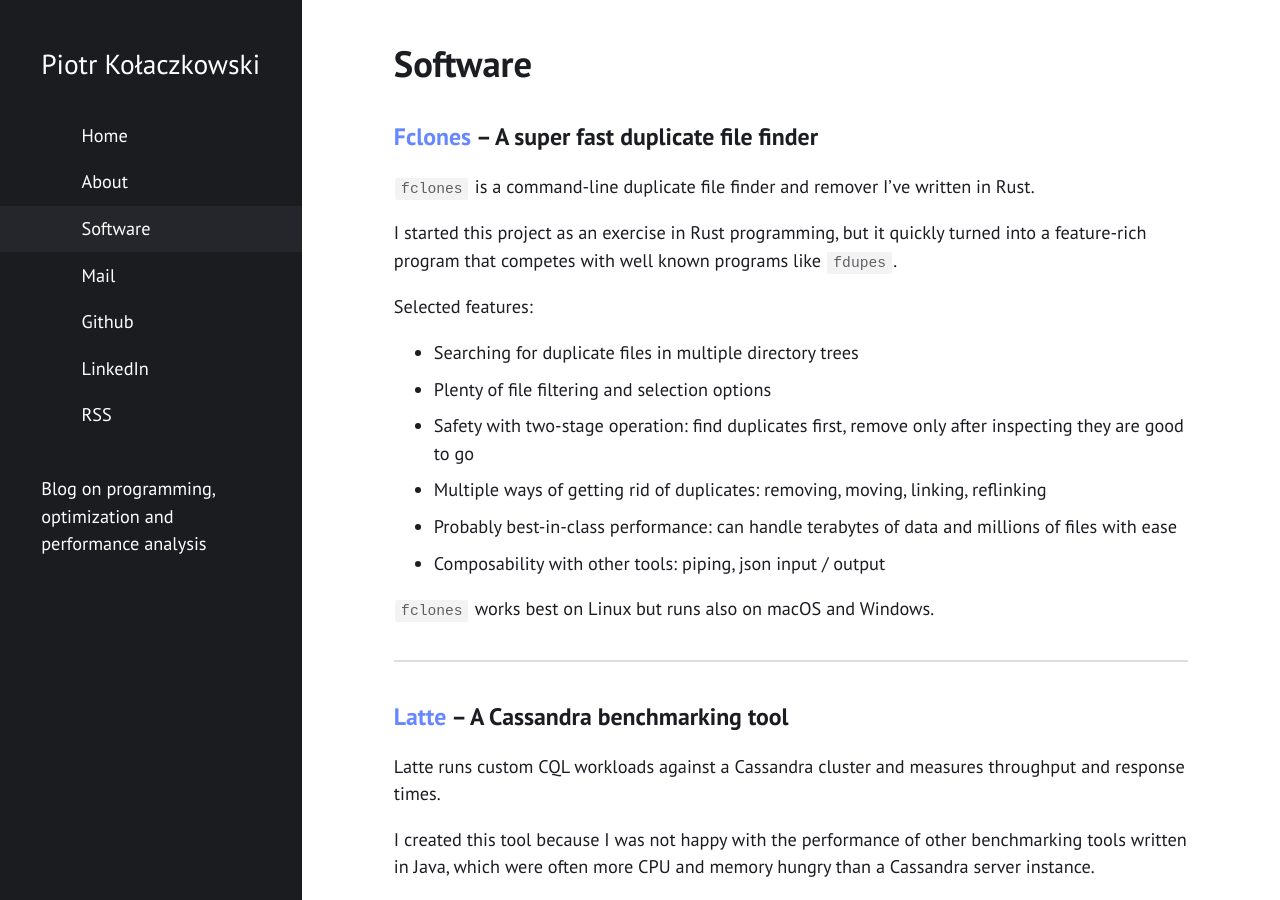
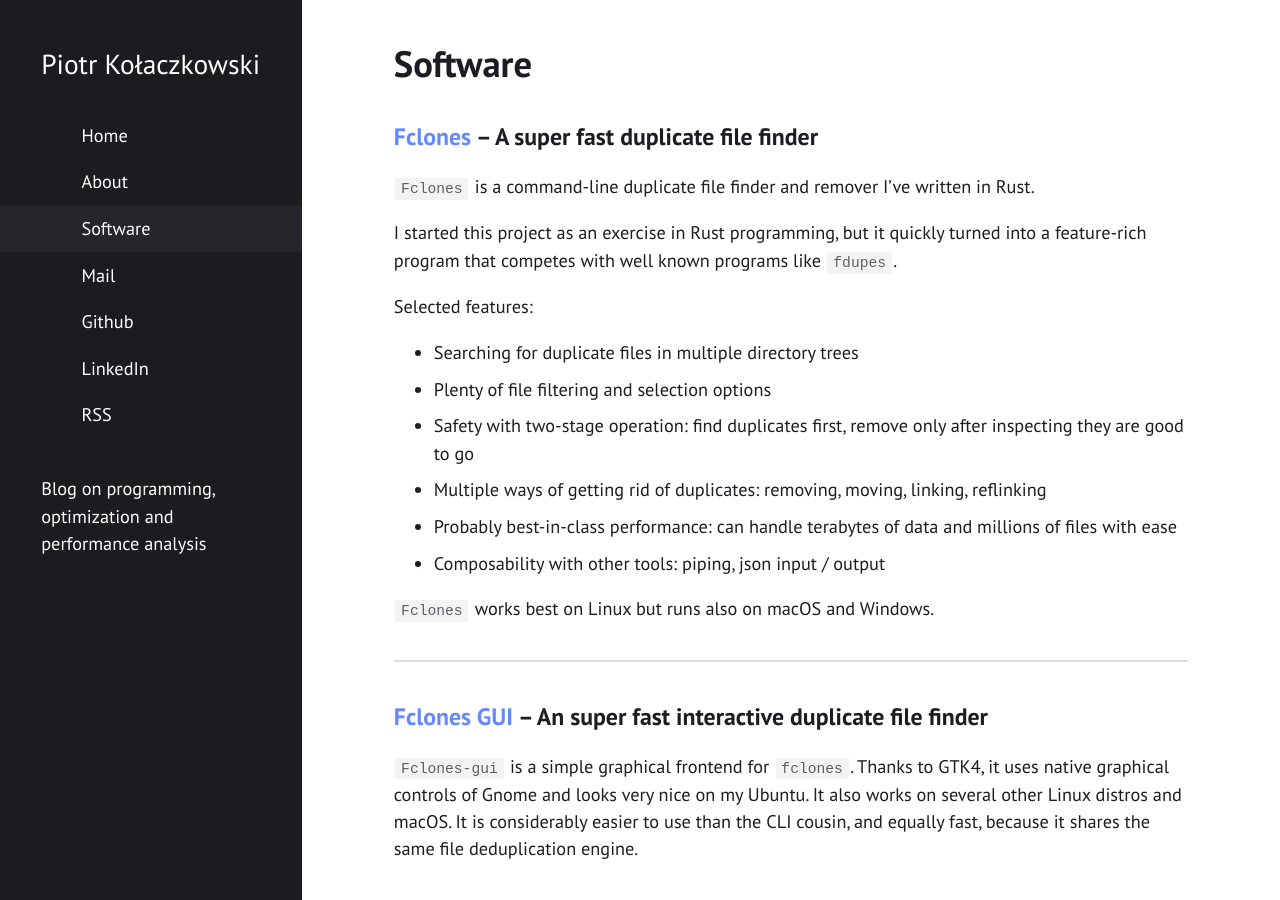
Before and after one commit to pkolaczk/pkolaczk.github.io, a Jekyll site: the page built from software.md, in a window 1280 px wide and 900 px high. Built offline with Jekyll 4.4.1, drawn with Linux system fonts in a browser that asks for light colours; nearby versions of some CDN libraries; library files that are not in the unit come from our copies.

Commit message:
Add fclones-gui to software

```diff
--- a/software.md
+++ b/software.md
@@ -6,7 +6,7 @@
 
 ## [Fclones](https://github.com/pkolaczk/fclones) – A super fast duplicate file finder
 
-`fclones` is a command-line duplicate file finder and remover I've written in Rust.
+`Fclones` is a command-line duplicate file finder and remover I've written in Rust.
 
 I started this project as an exercise in Rust programming, but it quickly turned into
 a feature-rich program that competes with well known programs like `fdupes`.
@@ -20,7 +20,17 @@
 * Probably best-in-class performance: can handle terabytes of data and millions of files with ease
 * Composability with other tools: piping, json input / output
 
-`fclones` works best on Linux but runs also on macOS and Windows.
+`Fclones` works best on Linux but runs also on macOS and Windows.
+
+---
+
+## [Fclones GUI](https://github.com/pkolaczk/fclones-gui) – An super fast interactive duplicate file finder
+
+`Fclones-gui` is a simple graphical frontend for `fclones`. Thanks to GTK4, it uses native graphical controls of Gnome and looks very nice on my Ubuntu. It also works on several other Linux distros and macOS. It is considerably easier to use than the CLI cousin, and equally fast, because it shares the same file deduplication engine.
+
+
+![screenshot](/assets/img/fclones/input.png)
+![screenshot](/assets/img/fclones/duplicates.png)
 
 ---
 
```
Also changed, not shown: assets/img/fclones/duplicates.png (added), assets/img/fclones/input.png (added).
